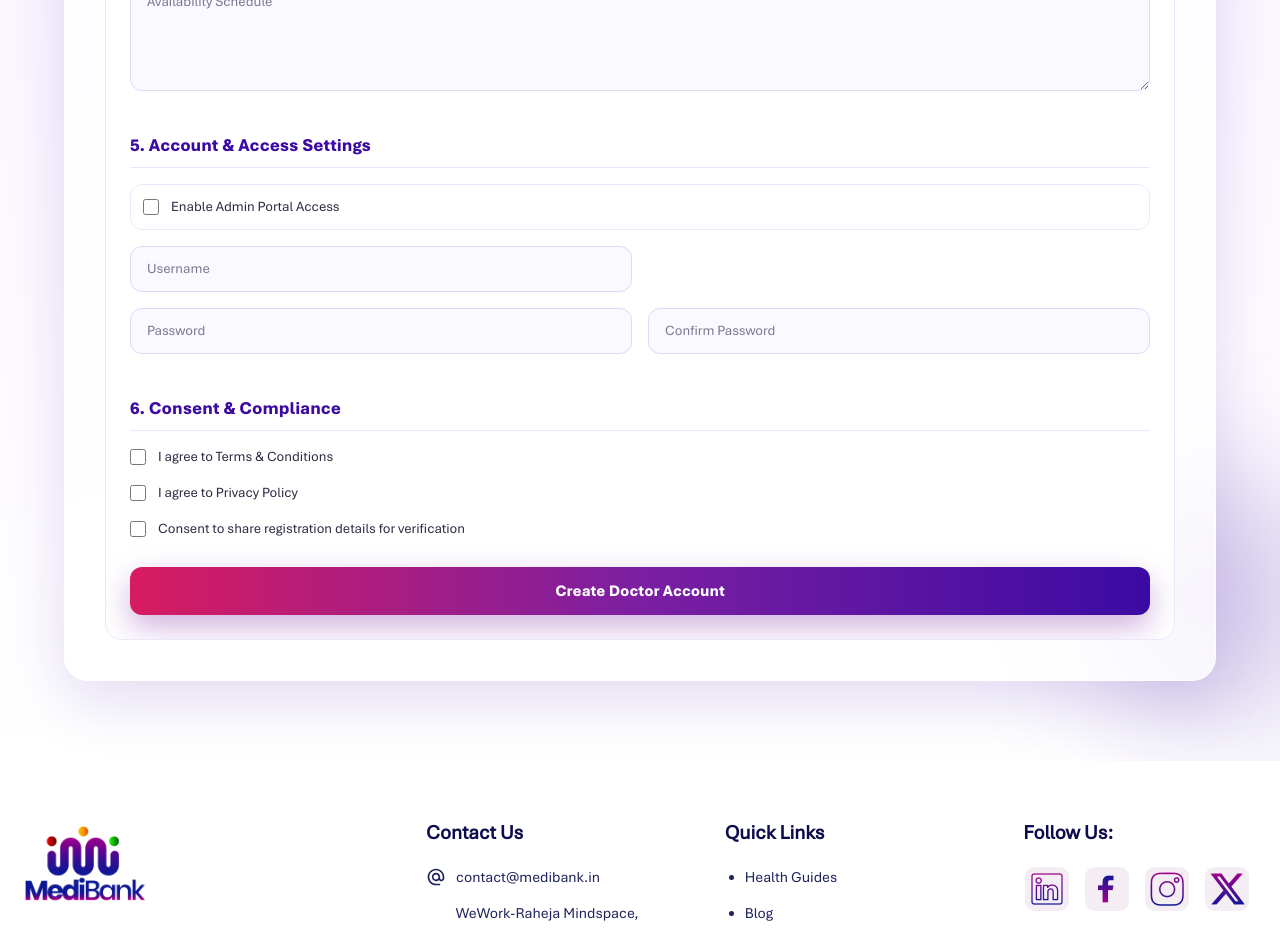
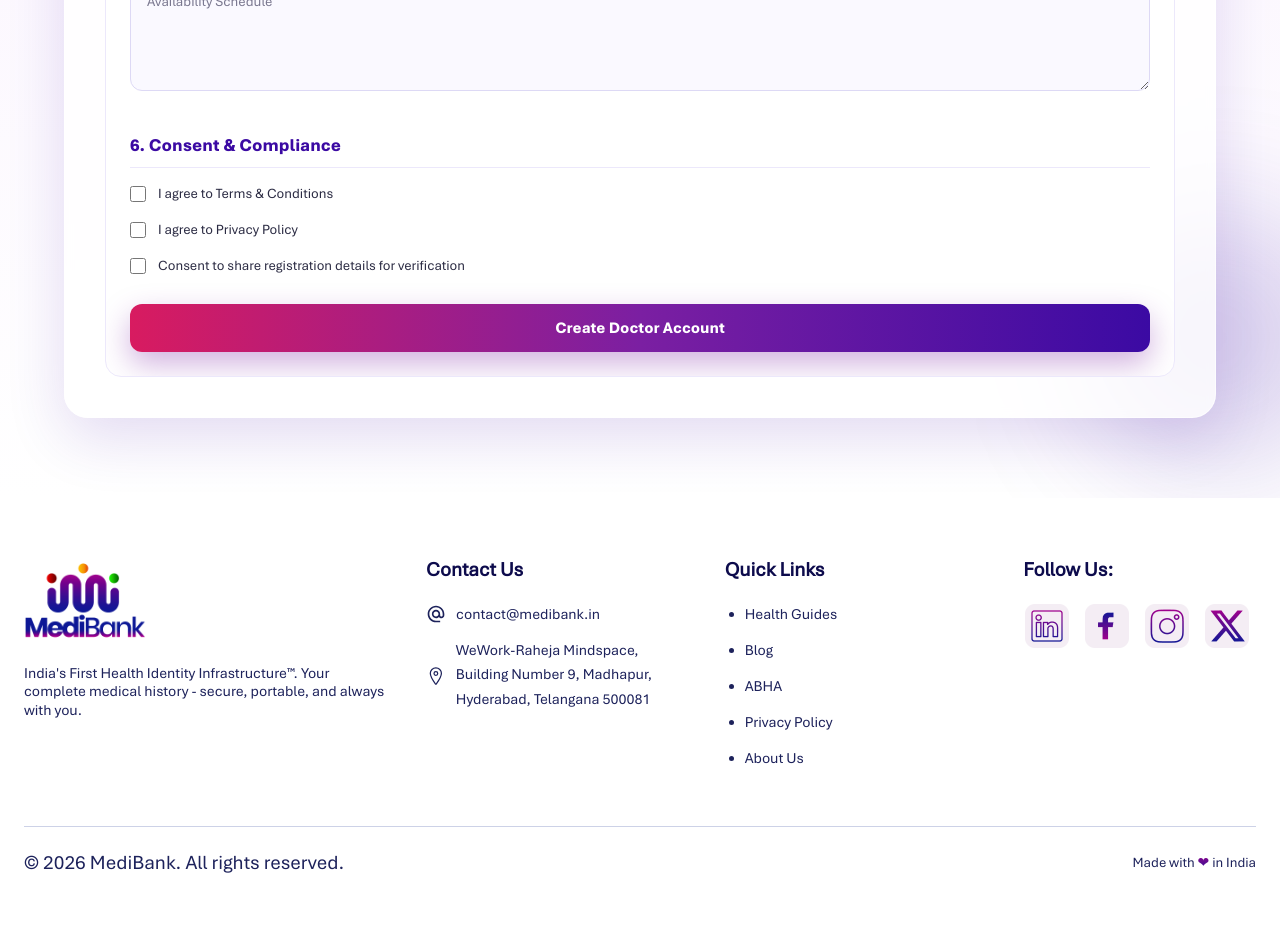
Before and after one commit to AmanDwivedi9335/clinic-portpolio, a Next.js app: page /doctorRegistration in a window 1280 px wide. Shown: the part 1940-2868 px from the top of the page. Built offline with nearby package versions, Linux system fonts and the light colour scheme.

Commit message:
section account setting removed

```diff
--- a/src/app/doctorRegistration/page.js
+++ b/src/app/doctorRegistration/page.js
@@ -82,10 +82,6 @@ export default function DoctorRegistrationPage() {
         <button type="button" className="sm:col-span-2 inline-flex items-center gap-2 justify-self-start rounded-xl border border-[#cabaf8] px-4 py-2 text-sm font-semibold text-[#5f2bb3] hover:bg-[#f3edff]" onClick={() => appendQualification({ degree: "", specialization: "", college: "", country: "", state: "", city: "", completionYear: "" })}><Plus size={15} /> Add More Qualifications</button>
         <h2 className={sectionTitleClass}>4. Professional Details</h2>
         <input className={inputClass} placeholder="Specialization" {...register("specialization")} /><input className={inputClass} type="number" placeholder="Years of Experience" {...register("yearsOfExperience")} /><div className="group relative"><select className={`${inputClass} appearance-none pr-10`} {...register("consultationType")}><option value="">Consultation Type</option><option value="online">Online</option><option value="offline">Offline</option><option value="both">Both</option></select><ChevronDown className="pointer-events-none absolute right-3 top-1/2 size-4 -translate-y-1/2 text-[#7b1fa2]" /></div><input className={inputClass} placeholder="Clinic / Hospital Name" {...register("clinicName")} /><input className={inputClass} type="number" placeholder="Consultation Fees" {...register("consultationFees")} /><input className={inputClass} placeholder="Languages Spoken" {...register("languagesSpoken")} /><textarea className={`${inputClass} sm:col-span-2 min-h-28`} placeholder="Availability Schedule" {...register("availabilitySchedule")} />
-        <h2 className={sectionTitleClass}>5. Account & Access Settings</h2>
-        <label className="sm:col-span-2 flex items-center gap-3 rounded-xl border border-[#ece8fb] p-3 text-sm text-[#2b2b43]"><input type="checkbox" className="size-4 accent-[#7b1fa2]" {...register("enableAdminAccess")} /> Enable Admin Portal Access</label>
-        <input className={inputClass} placeholder="Username" {...register("username")} /><div /><input className={inputClass} type="password" placeholder="Password" {...register("password", { required: "Password is required." })} />
-        <div><input className={inputClass} type="password" placeholder="Confirm Password" {...register("confirmPassword", { required: "Confirm password is required.", validate: (value) => value === watch("password") || "Passwords do not match." })} />{errors.confirmPassword && <p className="mt-1 text-xs text-red-500">{errors.confirmPassword.message}</p>}</div>
         <h2 className={sectionTitleClass}>6. Consent & Compliance</h2>
         <label className="sm:col-span-2 flex items-center gap-3 text-sm text-[#2b2b43]"><input type="checkbox" className="size-4 accent-[#7b1fa2]" {...register("agreeTerms", { required: "You must agree to Terms & Conditions." })} /> I agree to Terms & Conditions</label>{errors.agreeTerms && <p className="sm:col-span-2 -mt-2 text-xs text-red-500">{errors.agreeTerms.message}</p>}
         <label className="sm:col-span-2 flex items-center gap-3 text-sm text-[#2b2b43]"><input type="checkbox" className="size-4 accent-[#7b1fa2]" {...register("agreePrivacy", { required: "You must agree to Privacy Policy." })} /> I agree to Privacy Policy</label>{errors.agreePrivacy && <p className="sm:col-span-2 -mt-2 text-xs text-red-500">{errors.agreePrivacy.message}</p>}
```
